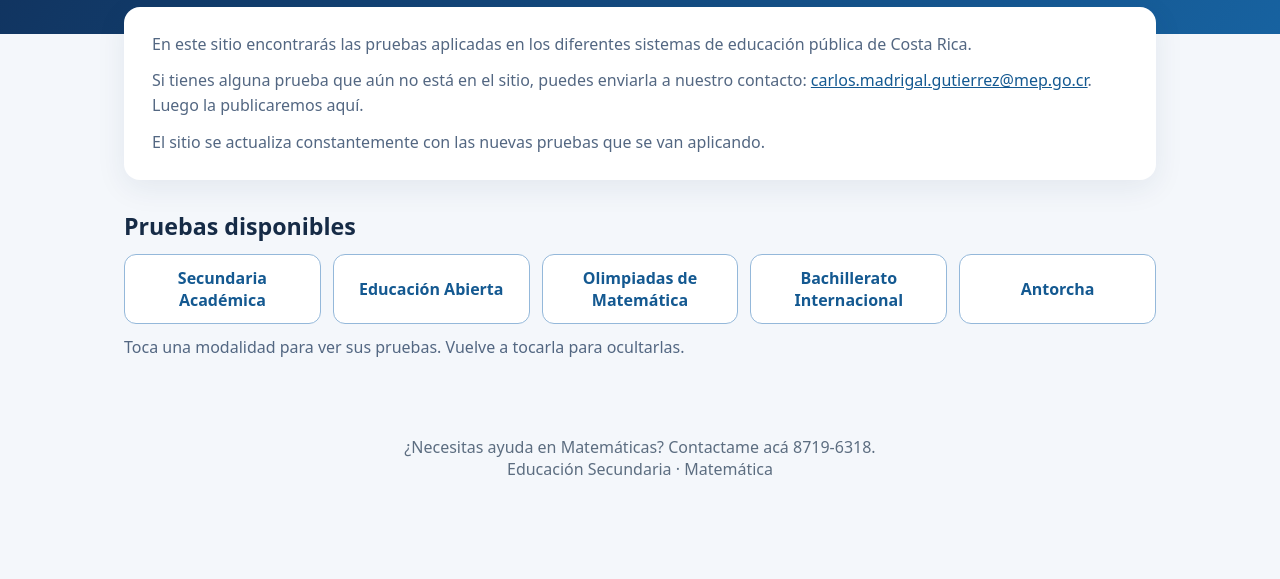
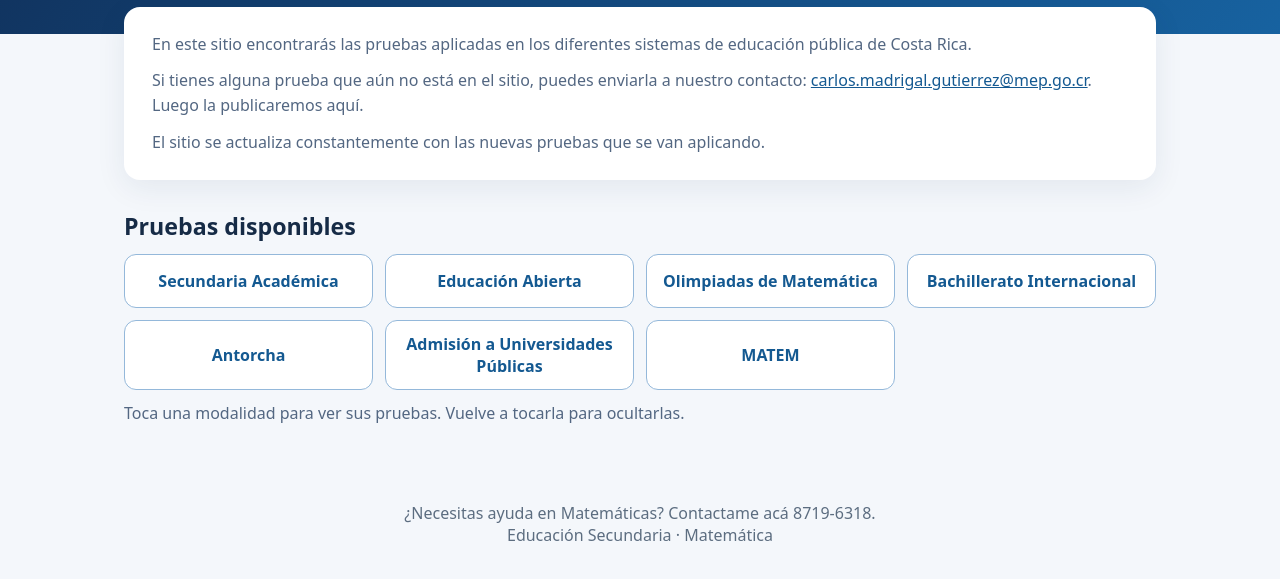
Before and after one commit to ProfeCharlie/Educacion-Secundaria, a plain HTML site: page index.html in a window 1280 px wide. Shown: the part 227-806 px from the top of the page. Drawn offline with Linux system fonts and the light colour scheme.

Commit message:
Agregar Admisión a Universidades Públicas y MATEM

```diff
--- a/index.html
+++ b/index.html
@@ -19,7 +19,7 @@
     .tools h2{margin:0;font-size:1.45rem}.tools input{font:inherit;width:min(100%,310px);padding:12px 14px;border:1px solid #bdcddd;border-radius:10px;background:#fff;color:#162b46}
     .modalidades{margin:30px 0 16px}
     .modalidades h2{margin:0 0 12px;font-size:1.45rem}
-    .modalidad-opciones{display:grid;grid-template-columns:repeat(5,minmax(0,1fr));gap:12px}
+    .modalidad-opciones{display:grid;grid-template-columns:repeat(4,minmax(0,1fr));gap:12px}
     .modalidad-opciones button{font:inherit;font-weight:750;min-height:54px;padding:12px 16px;color:#145991;background:#fff;border:1px solid #94b8da;border-radius:12px;cursor:pointer}
     .modalidad-opciones button:hover{background:#eaf4ff}
     .modalidad-opciones button[aria-expanded="true"]{background:#145991;border-color:#145991;color:#fff}
@@ -53,6 +53,8 @@
         <button type="button" data-modalidad="olimpiadas" aria-controls="pruebas-olimpiadas" aria-expanded="false">Olimpiadas de Matemática</button>
         <button type="button" data-modalidad="bachillerato-internacional" aria-controls="pruebas-bachillerato-internacional" aria-expanded="false">Bachillerato Internacional</button>
         <button type="button" data-modalidad="antorcha" aria-controls="pruebas-antorcha" aria-expanded="false">Antorcha</button>
+        <button type="button" data-modalidad="admision-universidades-publicas" aria-controls="pruebas-admision-universidades-publicas" aria-expanded="false">Admisión a Universidades Públicas</button>
+        <button type="button" data-modalidad="matem" aria-controls="pruebas-matem" aria-expanded="false">MATEM</button>
       </div>
       <p id="modalidad-ayuda" class="modalidad-ayuda">Toca una modalidad para ver sus pruebas. Vuelve a tocarla para ocultarlas.</p>
     </section>
@@ -254,6 +256,14 @@
         <h2 id="antorcha-titulo">Antorcha</h2>
         <p class="coming">Aún no hay pruebas publicadas en esta sección.</p>
       </section>
+      <section class="group" id="pruebas-admision-universidades-publicas" aria-labelledby="admision-universidades-publicas-titulo" hidden>
+        <h2 id="admision-universidades-publicas-titulo">Admisión a Universidades Públicas</h2>
+        <p class="coming">Aún no hay pruebas publicadas en esta sección.</p>
+      </section>
+      <section class="group" id="pruebas-matem" aria-labelledby="matem-titulo" hidden>
+        <h2 id="matem-titulo">MATEM</h2>
+        <p class="coming">Aún no hay pruebas publicadas en esta sección.</p>
+      </section>
     </div>
     <p id="sin-resultados" class="empty" role="status" hidden>No se encontraron exámenes con ese nombre.</p>
   </main>
```
